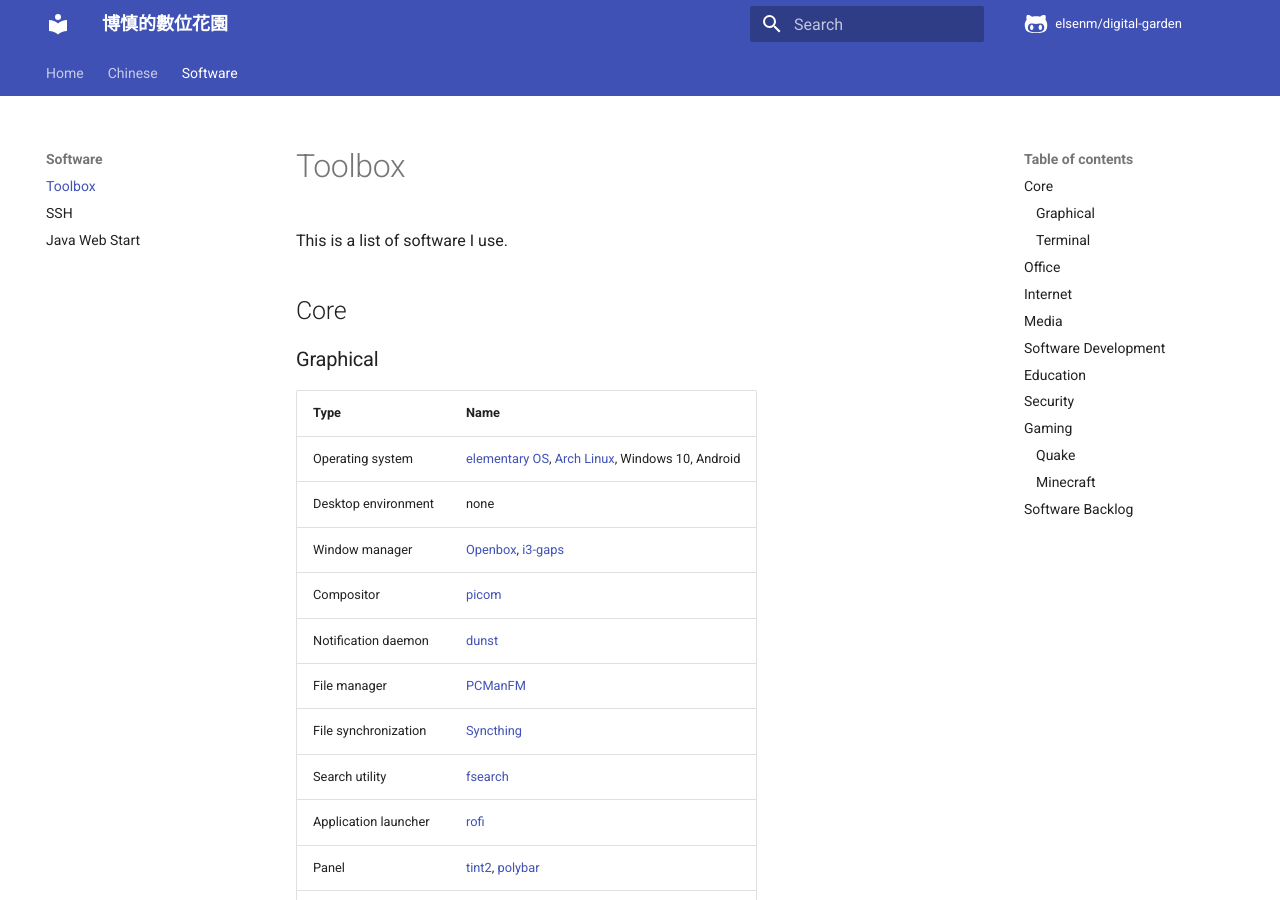
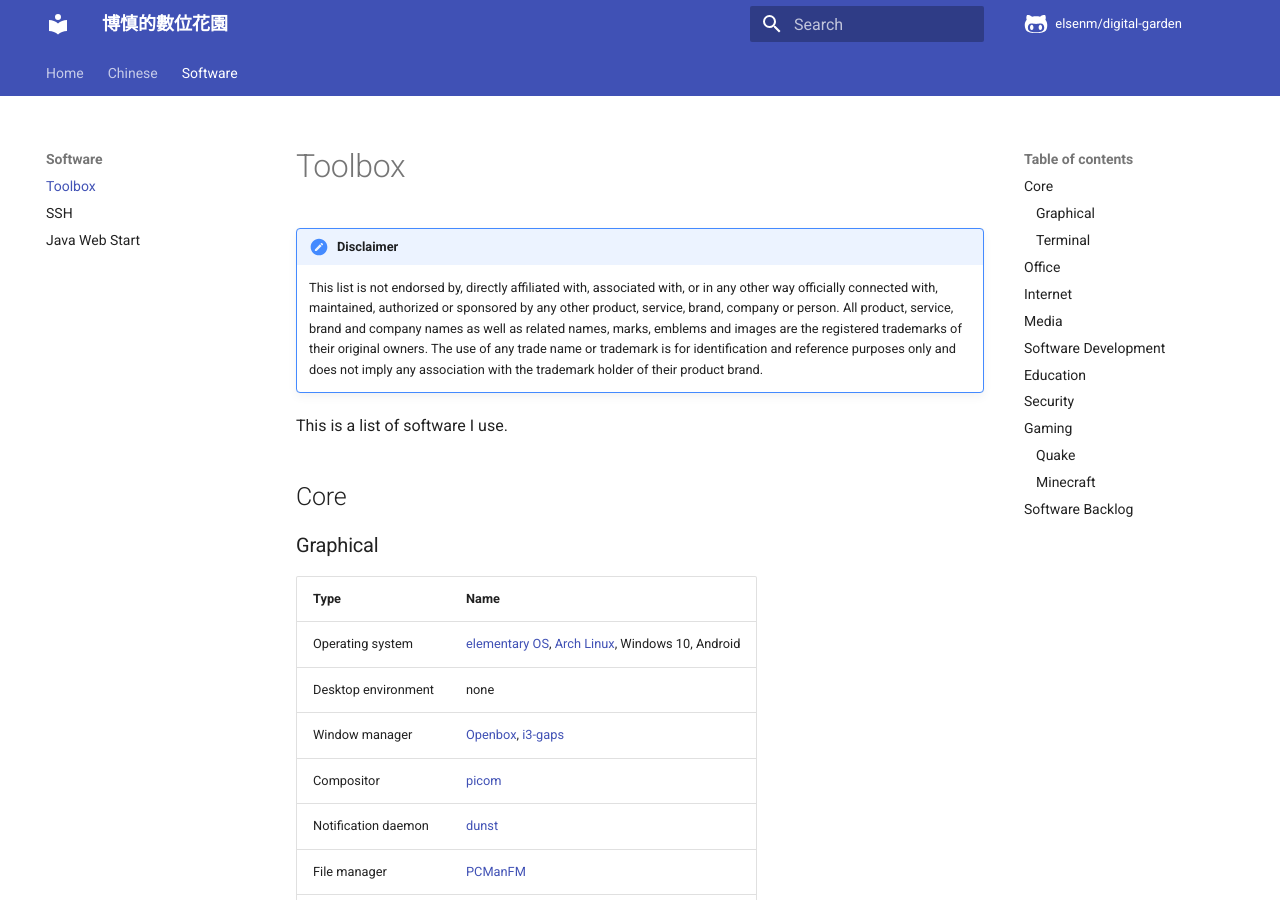
Before and after one commit to elsenm/digital-garden, an MkDocs documentation site: the page built from vimwiki/toolbox.md, in a window 1280 px wide and 900 px high. Built offline with MkDocs 1.6.1 and Material for MkDocs 9.7.7, drawn with Linux system fonts in a browser that asks for light colours; comment, search, counter and statistics services are not loaded.

Commit message:
Add disclaimer

```diff
--- a/mkdocs.yml
+++ b/mkdocs.yml
@@ -13,6 +13,7 @@ nav:
     - Home:
         - Introduction: index.md
         - Contact: contact.md
+        - Disclaimer: disclaimer.md
         - License: license.md
     - Chinese:
         - Grammar: grammar.md
--- a/vimwiki/toolbox.md
+++ b/vimwiki/toolbox.md
@@ -1,3 +1,6 @@
+!!! attention "Disclaimer"
+    This list is not endorsed by, directly affiliated with, associated with, or in any other way officially connected with, maintained, authorized or sponsored by any other product, service, brand, company or person. All product, service, brand and company names as well as related names, marks, emblems and images are the registered trademarks of their original owners. The use of any trade name or trademark is for identification and reference purposes only and does not imply any association with the trademark holder of their product brand.
+
 This is a list of software I use.
 
 # Core
```
Also changed, not shown: vimwiki/disclaimer.md (added, +20 -0 lines), vimwiki/main.md (+1 -0 lines).
